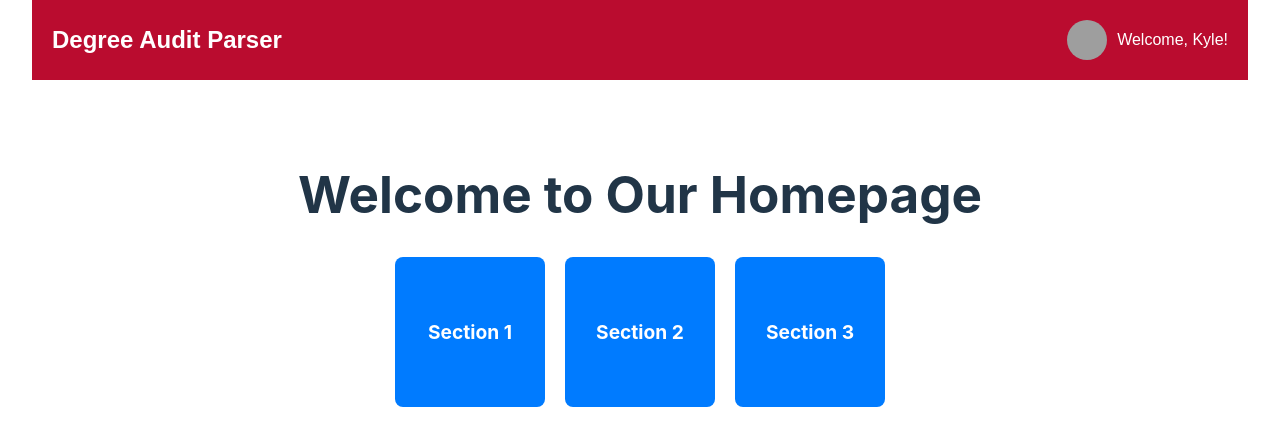
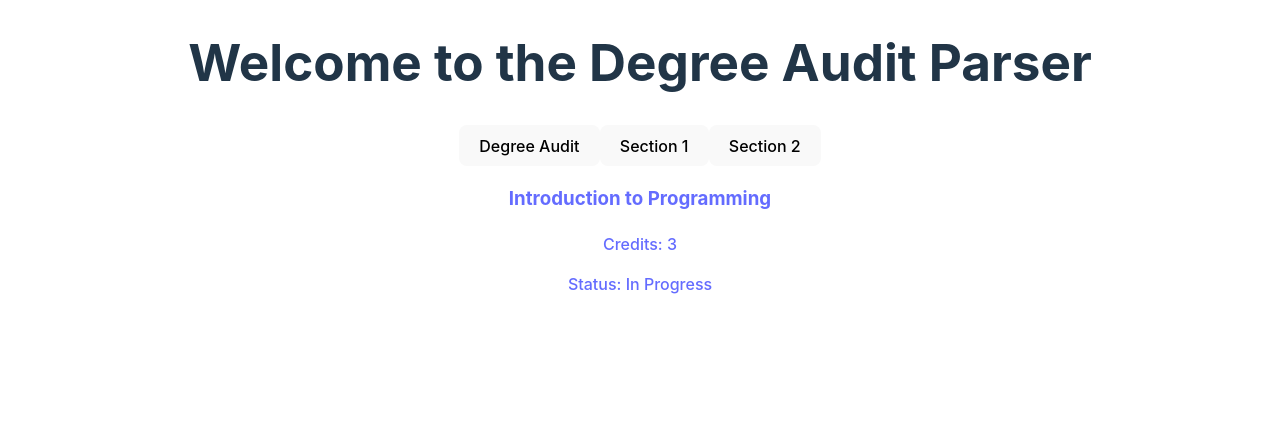
Before and after one commit to MatGBust/degreeAuditParser, a React (Vite) app: page / in a window 1280 px wide. Shown: the top 446 px of the page. Built offline with nearby package versions, Linux system fonts and the light colour scheme; grey boxes are pictures that could not be loaded.

Commit message:
added clickable sections

```diff
--- a/src/App.jsx
+++ b/src/App.jsx
@@ -1,24 +1,20 @@
 import React from 'react';
-import Header from './components/Header/Header.jsx'; // Make sure the path is correct
-import DegreeAuditParser from './components/DegreeAuditParser/DegreeAuditParser.jsx'; // Ensure it's the correct path
-import './App.css'; // Import your global styles
-import SectionPage from './components/SectionPage/SectionPage.jsx';
-import Home from './components/Home/Home.jsx';
-import {BrowserRouter as Router,Routes, Route} from 'react-router-dom';
+import { BrowserRouter as Router, Routes, Route } from 'react-router-dom';
+import Home from './components/Home/Home'; // Home component displaying course cards
+import CourseDetails from './components/CourseDetails/CourseDetails'; // Component for displaying course details
+import './App.css'; // Global styles, if any
 
 function App() {
   return (
     <Router>
-    <Header />
-    <div className="main-content">
-      <Routes>
-        <Route path="/" element={<Home />} /> {/* Home Page */}
-        <Route path="/degree-audit" element={<DegreeAuditParser />} /> {/* Audit Page */}
-        <Route path="/section/:id" element={<SectionPage />} /> {/* Dynamic section */}
-      </Routes>
-    </div>
-  </Router>
-
+      <div className="App">
+        <Routes>
+          <Route path="/" element={<Home />} /> {/* Homepage with Course Cards */}
+          <Route path="/course/:courseId" element={<CourseDetails />} /> {/* Course details page */}
+          {/* Add more routes as needed */}
+        </Routes>
+      </div>
+    </Router>
   );
 }
 
--- a/src/components/CourseCard/CourseCard.jsx
+++ b/src/components/CourseCard/CourseCard.jsx
@@ -1,15 +1,16 @@
-// src/components/CourseCard.js
 import React from 'react';
-import './CourseCard.css';
+import { Link } from 'react-router-dom'; // Import Link from react-router-dom
 
-const CourseCard = ({ course }) => {
+function CourseCard({ course }) {
   return (
-    <div className={`course-card ${course.completed ? 'completed' : ''}`}>
-      <h3>{course.title}</h3>
-      <p>{course.credits} Credits</p>
-      <p>Status: {course.completed ? 'Completed' : 'In Progress'}</p>
-    </div>
+    <Link to={`/course/${course.title}`} className="course-card-link">
+      <div className="course-card">
+        <h3>{course.title}</h3>
+        <p>Credits: {course.credits}</p>
+        <p>Status: {course.completed ? 'Completed' : 'In Progress'}</p>
+      </div>
+    </Link>
   );
-};
+}
 
 export default CourseCard;
--- /dev/null
+++ b/src/components/CourseDetails/CourseDetails.css
@@ -0,0 +1,17 @@
+.course-card-link {
+    text-decoration: none;
+    color: inherit;
+  }
+
+  .course-card {
+    border: 1px solid #ddd;
+    padding: 20px;
+    margin: 10px;
+    border-radius: 5px;
+    transition: background-color 0.3s ease;
+  }
+
+  .course-card:hover {
+    background-color: #f0f0f0;
+    cursor: pointer;
+  }
--- /dev/null
+++ b/src/components/CourseDetails/CourseDetails.jsx
@@ -0,0 +1,15 @@
+import React from 'react';
+import { useParams } from 'react-router-dom';
+
+function CourseDetails() {
+  const { courseTitle } = useParams(); // Get course title from route parameter
+
+  return (
+    <div>
+      <h1>Course Details for: {courseTitle}</h1>
+      {/* Add more detailed course information here */}
+    </div>
+  );
+}
+
+export default CourseDetails;
--- a/src/components/Home/Home.css
+++ b/src/components/Home/Home.css
@@ -14,7 +14,7 @@
   .box {
     width: 150px;
     height: 150px;
-    background-color: #007bff;
+    background-color: #5a6066;
     color: white;
     display: flex;
     align-items: center;
--- a/src/components/Home/Home.jsx
+++ b/src/components/Home/Home.jsx
@@ -2,24 +2,28 @@
 import React from 'react';
 import { Link } from 'react-router-dom';
 import './Home.css'; // Create this CSS file for styling
+import CourseCard from '../CourseCard/CourseCard';
 
-const Home = () => {
+function Home() {
   return (
-    <div className="home-container">
-      <h1>Welcome to Our Homepage</h1>
-      <div className="box-container">
-        <Link to="/section1" className="box">
-          <h2 className="box-title">Section 1</h2>
+    <div>
+      <h1>Welcome to the Degree Audit Parser</h1>
+      <div className="button-container">
+        <Link to="/degree-audit">
+          <button>Degree Audit</button>
         </Link>
-        <Link to="/section2" className="box">
-          <h2 className="box-title">Section 2</h2>
+        <Link to="/section/1">
+          <button>Section 1</button>
         </Link>
-        <Link to="/section3" className="box">
-          <h2 className="box-title">Section 3</h2>
+        <Link to="/section/2">
+          <button>Section 2</button>
         </Link>
       </div>
+
+      {/* CourseCard Section */}
+      <CourseCard course={{ title: 'Introduction to Programming', credits: 3, completed: false }} />
     </div>
   );
-};
+}
 
 export default Home;
```
